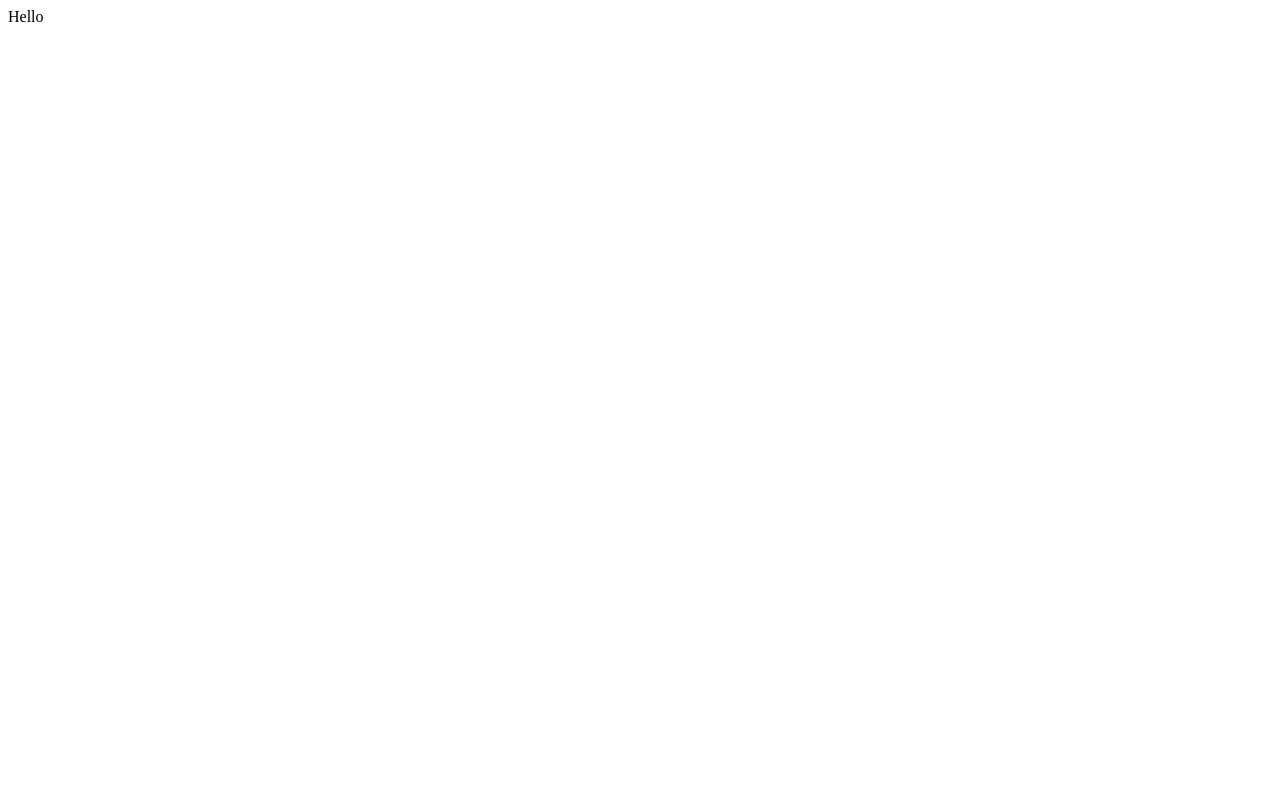
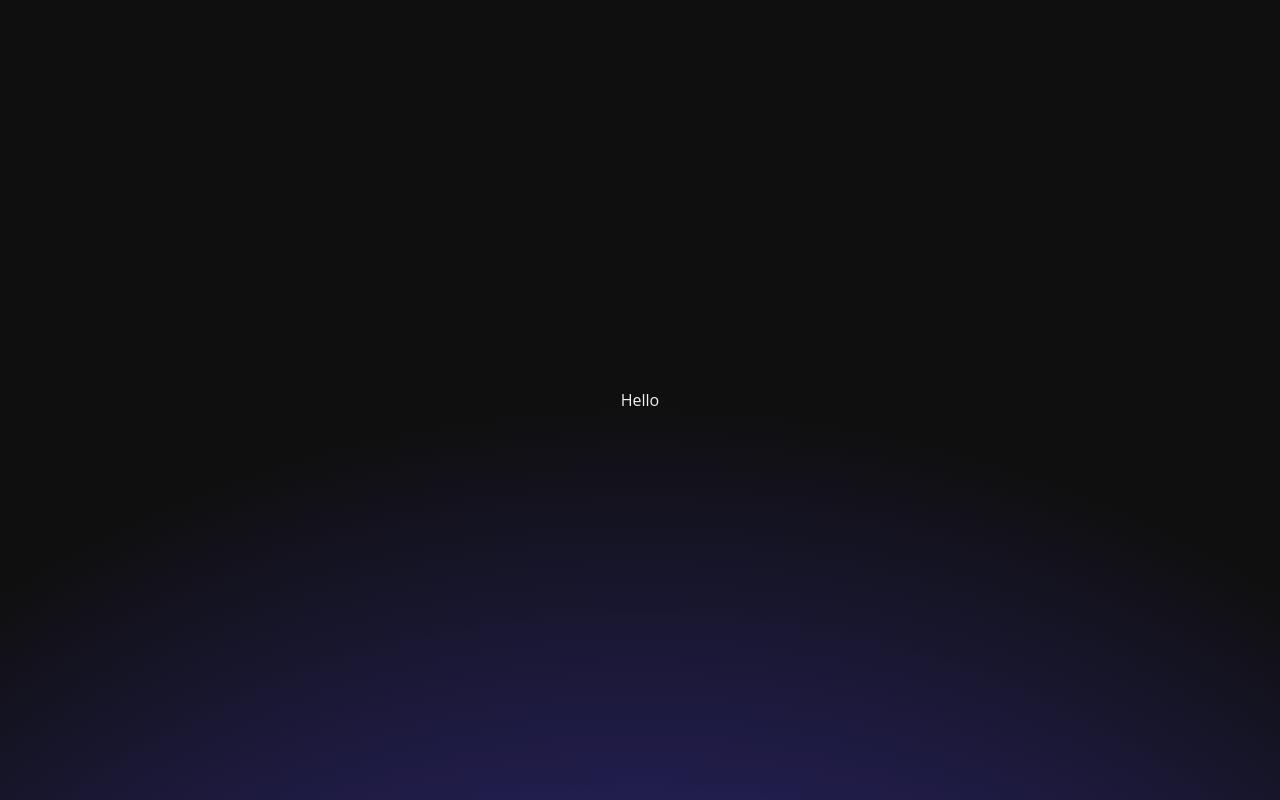
Before and after one commit to mariusflorescu/github-actions-images, a Next.js app: page / in a window 1280 px wide. Built offline with nearby package versions, Linux system fonts and the light colour scheme.

Commit message:
Add global styles

```diff
--- a/pages/_app.js
+++ b/pages/_app.js
@@ -1,4 +1,8 @@
+import { global } from "../styles/globalStyles";
+
 function MyApp({ Component, pageProps }) {
+  global();
+
   return <Component {...pageProps} />;
 }
 
--- /dev/null
+++ b/styles/globalStyles.js
@@ -0,0 +1,52 @@
+import { globalCss } from "../stitches.config";
+
+export const global = globalCss({
+  "*, *::before, *::after": {
+    boxSizing: "border-box",
+  },
+
+  "*": {
+    margin: 0,
+  },
+
+  "html, body": {
+    height: "100%",
+  },
+
+  body: {
+    lineHeight: 1.5,
+    backgroundColor: "$background",
+    color: "$text",
+    fontFamily: "$openSans",
+    backgroundImage:
+      "radial-gradient(circle 1200px at 50% 200%, $colors$indigo, $colors$transparent)",
+    "-webkit-font-smoothing": "antialiased",
+  },
+
+  "img, picture, video, canvas, svg": {
+    display: "block",
+    maxWidth: "100%",
+  },
+
+  "input, button, textarea, select": {
+    font: "inherit",
+  },
+
+  "p, h1, h2, h3, h4, h5, h6": {
+    overflowWrap: "break-word",
+  },
+
+  "#root, #__next": {
+    height: "100%",
+    isolation: "isolate",
+    display: "flex",
+    justifyContent: "center",
+    alignItems: "center",
+  },
+
+  /* selection */
+  // '::selection':{
+  //     backgroundColor: 'hsl(358, 100%, 50%)', //change color
+  //     color: '$white'
+  // }
+});
```
